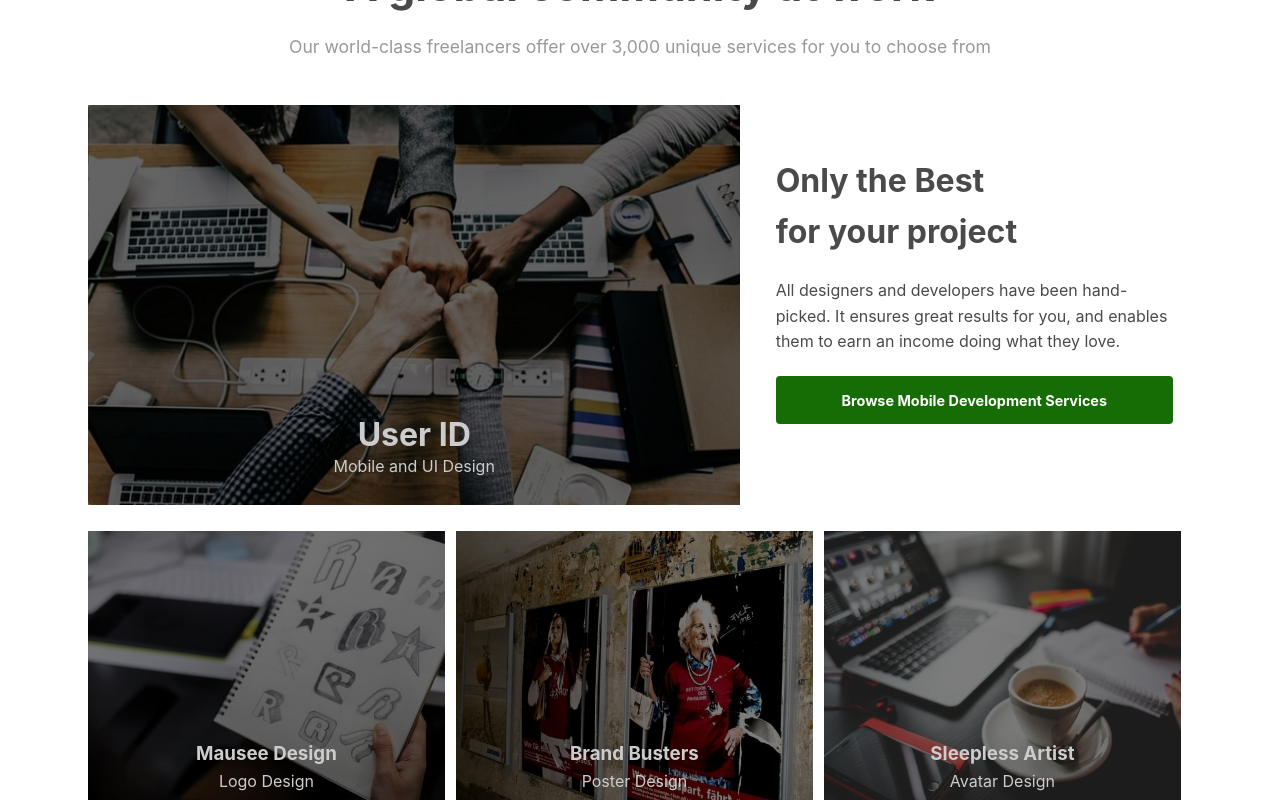
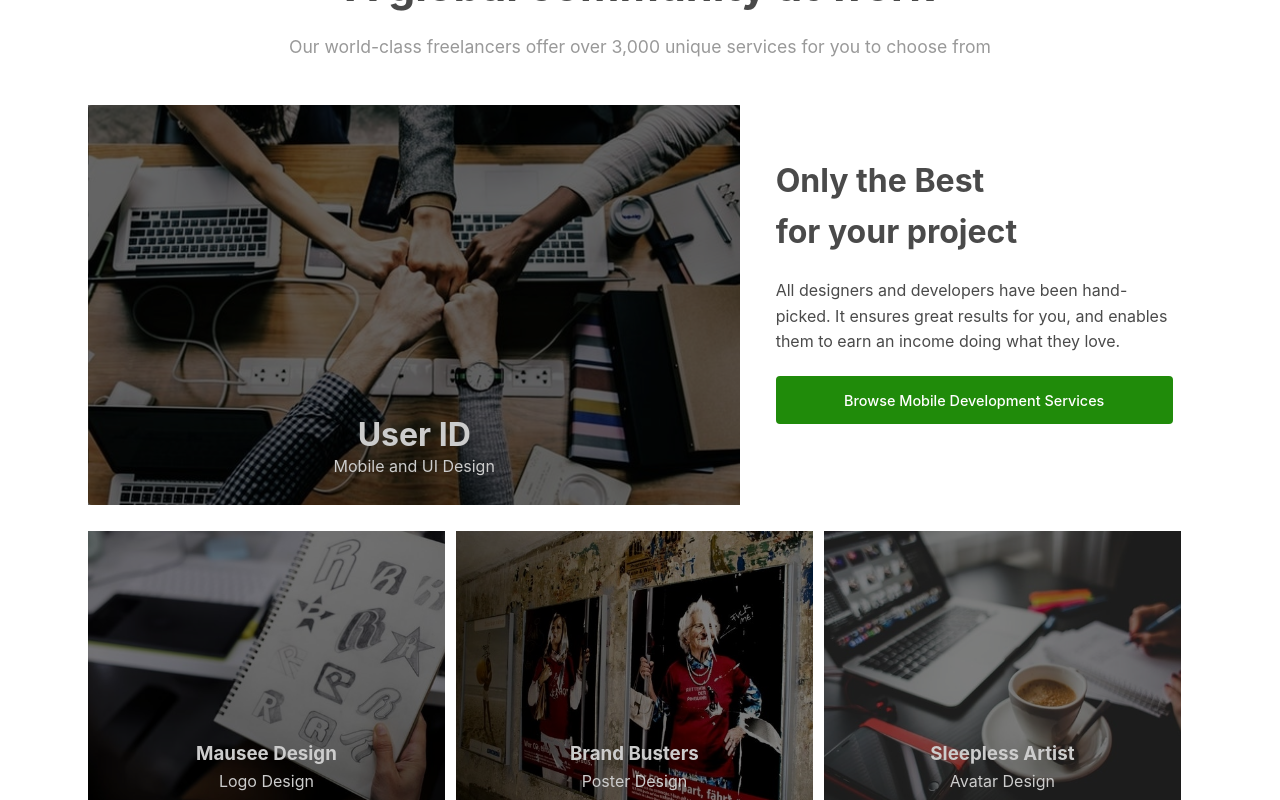
Before and after one commit to ShokadinuEU/development-website, a React (Create React App) app: page / in a window 1280 px wide. In both pictures the pointer is over the link "Browse Mobile Development Services". Shown: the part 1296-2096 px from the top of the page. Built offline with nearby package versions, Linux system fonts and the light colour scheme.

Commit message:
few quick more fixes for hover effects on buttons

```diff
--- a/src/components/body/community/comunity.scss
+++ b/src/components/body/community/comunity.scss
@@ -111,14 +111,14 @@
   text-align: center;
   text-decoration: none;
   color: #fff;
-  font-weight: 700;
+  font-weight: 500;
   cursor: pointer;
   padding: .8rem;
   font-size: 0.9rem;
   margin: 1.3rem 0;
   transition: all .3s ease;
   &:hover {
-    background: rgb(23, 109, 5);
+    background: rgb(32, 139, 10);
   }
 }
 
--- a/src/components/body/search/search.scss
+++ b/src/components/body/search/search.scss
@@ -52,4 +52,9 @@
   box-shadow: inset 0 0 0 0 transparent;
   background-color: #82b641;
   border: 0;
+  transition: all .3s ease;
+  &:hover {
+    background-color: rgb(50, 160, 50);
+    transition: all .3s ease;
+  }
 }
--- a/src/components/headers/header/header.scss
+++ b/src/components/headers/header/header.scss
@@ -106,7 +106,6 @@
   font-weight: 700;
   cursor: pointer;
   transition: all .3s ease;
-
   &:hover {
     background-color: rgb(50, 160, 50);
   }
```
